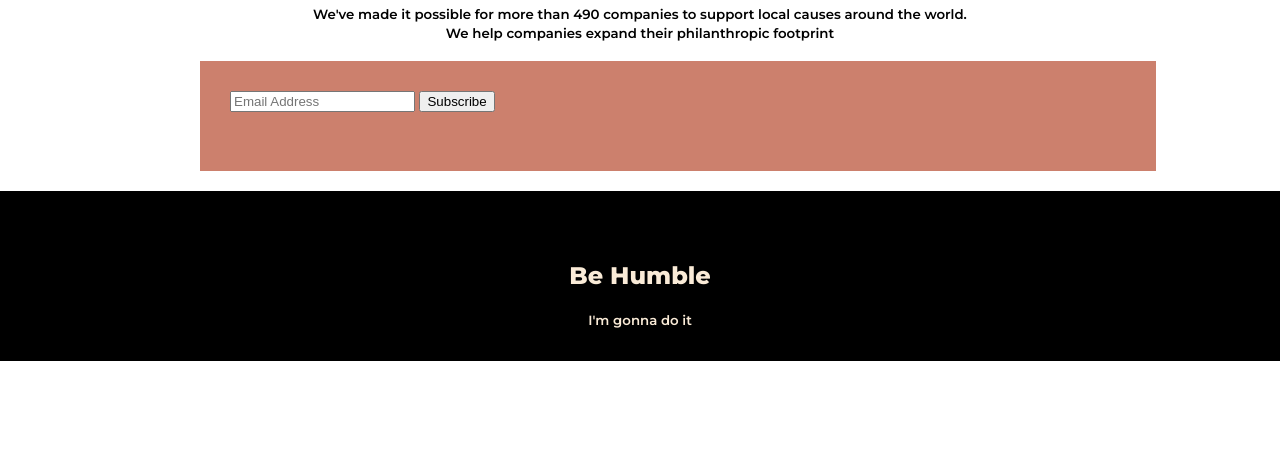
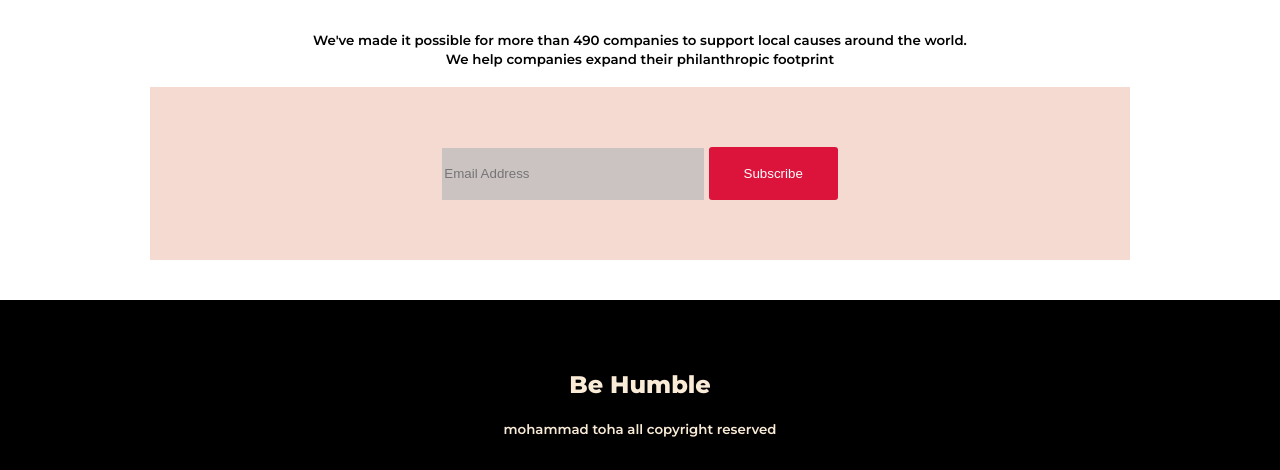
Before and after one commit to toha2120/donation-website, a plain HTML site: page index.html in a window 1280 px wide. Shown: the part 2647-3117 px from the top of the page. Before the commit the page ends 3008 px from the top, so only its background shows below. Drawn offline with Linux system fonts and the light colour scheme.

Commit message:
finally all done

```diff
--- a/index.html
+++ b/index.html
@@ -33,8 +33,7 @@
                 <h2 id="taka-4">700$</h2>
                 <h2 id="taka-5">800$</h2>
             </div>
-            <input type="text" name="other ammount" id="">
-            <br>
+            <p>other amount (taka)</p>
             <hr width="70%" align="center">
             <br>
             <a class="donation-button" href="">donate now</a>
@@ -96,20 +95,17 @@
           <br>
         <div class="Subscribe">
 
-              <div class="s-b">
-                <input type="text" placeholder="Email Address" />
-                <button>Subscribe</button>
-              </div>
+
+                <input class="email" type="text" placeholder="Email Address" />
+                <button class="Subscribe-btn">Subscribe</button>
+
         </div>
 
     </section>
     <!-- foder -->
     <footer class="footer-box">
         <h2>Be Humble</h2>
-        <small>I'm gonna do it</small>
-
+        <small>mohammad toha all copyright reserved</small>
     </footer>
-
-
 </body>
 </html>
--- a/style.css
+++ b/style.css
@@ -35,9 +35,15 @@ h1{
 .section-2{
     text-align: center;
 }
+.section-2 p{
+    color: gray;
+    margin-top: 20px;
+}
 .taka{
     display: flex;
-
+}
+.input{
+    border: none;
 }
 div.taka #taka-1{
     background-color: rgb(241, 237, 237);
@@ -119,13 +125,26 @@ div.education-part-text{
     color: black;
 }
 .Subscribe {
-    width: 70%;
+    padding: 60px;
+    margin-left: 150px;
+    margin-right: 150px;
+    margin-bottom: 40px;
+    background-color: rgba(236, 185, 170, 0.534);
+    text-align: center;
+}
+.email{
     height: 50px;
-    padding: 30px;
-    position: relative;
-    margin-bottom: 20px;
-    left:200px ;
-    background-color: rgb(204, 128, 109);
+    width: 30%;
+    background-color: rgba(190, 189, 189, 0.774);
+    border-style: none;
+}
+.Subscribe-btn{
+    height: 53px;
+    width: 15%;
+    background-color: crimson;
+    color: white;
+    border-style: none;
+    border-radius: 3px;
 }
     /* footer */
 .footer-box{
```
